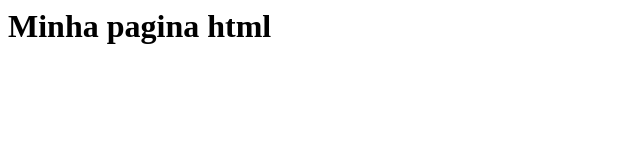
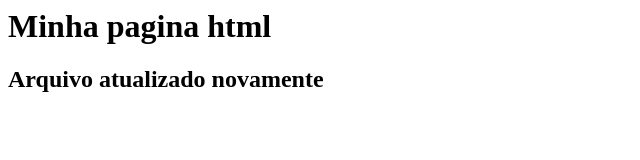
Before and after one commit to MarcioLoiola/gama-no-githut, a plain HTML site: page index.html in a window 1280 px wide. Shown: the whole page, without its empty margins (0-640 px from the left). Drawn offline with Linux system fonts and the light colour scheme.

Commit message:
arquivo index.html atualizado novamente

```diff
--- a/index.html
+++ b/index.html
@@ -1,5 +1,6 @@
 <html>
     <body>
         <h1>Minha pagina html</h1>
+        <h2>Arquivo atualizado novamente</h2>
     </body>
 </html>
```
